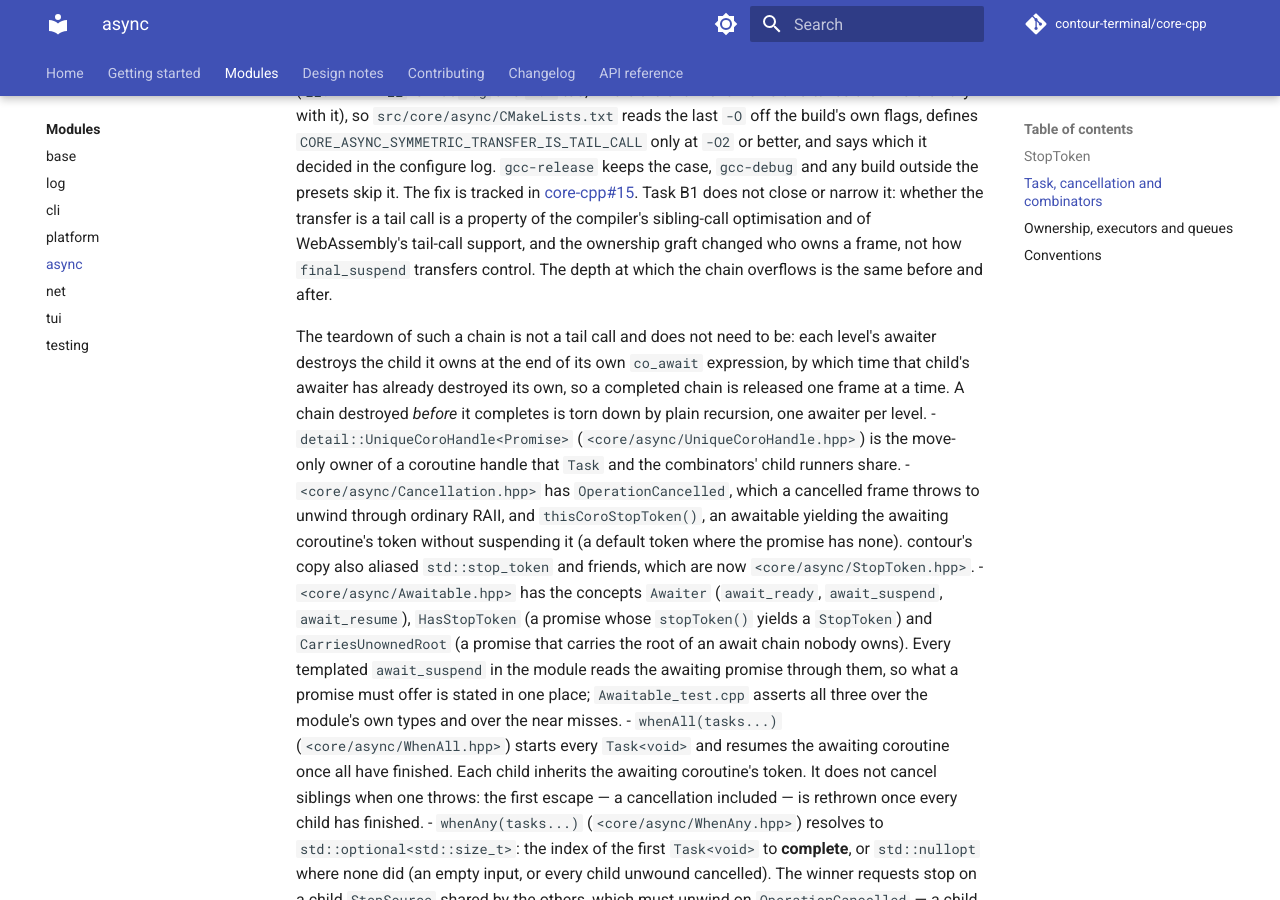
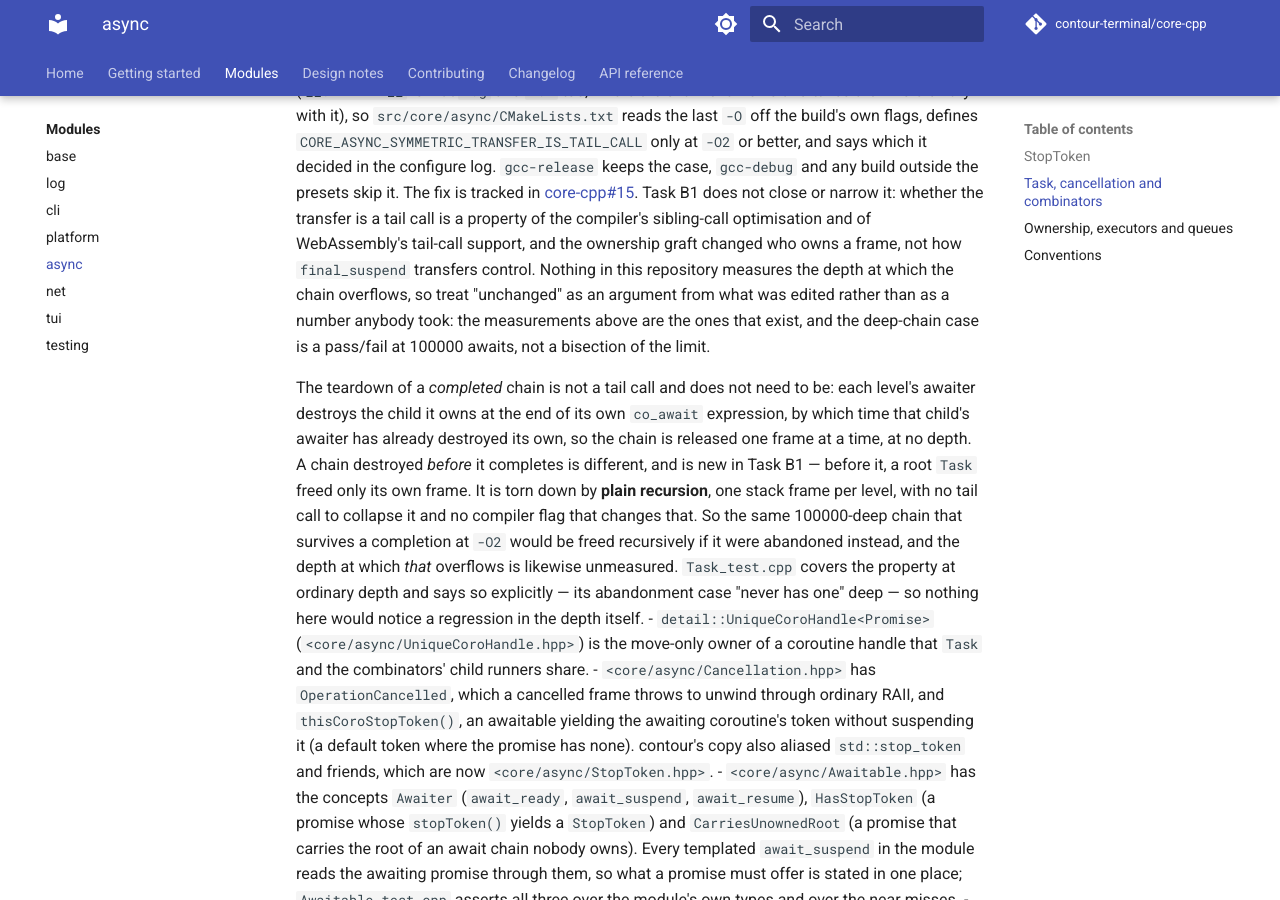
Before and after one commit to contour-terminal/core-cpp, an MkDocs documentation site: the page built from docs/modules/async.md, in a window 1280 px wide and 900 px high, scrolled down 2424 px. Built offline with MkDocs 1.6.1 and Material for MkDocs 9.7.7, drawn with Linux system fonts in a browser that asks for light colours; comment, search, counter and statistics services are not loaded.

Commit message:
docs(async): what closes the #1041 hazard is the pure virtual, not the using
Both IExecutor::submit overloads are pure, so a concrete executor declaring
only the borrowing half hides the owning one, fails to override it, and stays
abstract: unusable rather than silently leaky. Every `using IExecutor::submit;`
in the tree is therefore a no-op today, and the header's claim that "nothing
would diagnose it" was true of the upstream defect and false here. The
residual shape is an intermediate abstract class declaring one half, which
-Woverloaded-virtual and clang-tidy's bugprone-derived-method-shadowing-base-
method each refuse.

That warning is gated by CORE_CPP_GCC_OR_CLANG, not by GCC alone: the rules
file said "GCC's -Woverloaded-virtual", which understated it. The negative
control stays -- it proves the concept discriminates rather than accepting
everything. The matching comment in ThreadPoolExecutor_test.cpp, which called
the static_assert "the one line that holds this executor to it" when it is a
reachability check, was corrected in 0a77bfa alongside the new join case.

Three more corrections in the same pass:

  - the Task ownership rules' file list omitted ThreadPoolExecutor_test.cpp,
    which holds the only cases for the resume-or-free rule over a real pool
    and for a cross-thread join, and which is compiled only where
    CORE_CPP_USE_THREADS is on;
  - AGENT.md still read as though the async merge were ahead of us;
  - docs/modules/async.md claimed the stack-overflow depth is "the same before
    and after", which nothing here measures, and stated the pre-completion
    teardown without the caveat its sibling paragraph carries. That teardown
    is plain recursion, one stack frame per level, no tail call collapses it,
    and Task_test.cpp says in as many words that its case never has a deep one.

Signed-off-by: Christian Parpart <christian@parpart.family>

```diff
--- a/docs/modules/async.md
+++ b/docs/modules/async.md
@@ -94,14 +94,21 @@ Imported from contour's `src/coro` at `6777ff05`, with `coro::` renamed `core::a
   [core-cpp#15](https://github.com/contour-terminal/core-cpp/issues/15). Task B1 does not close or
   narrow it: whether the transfer is a tail call is a property of the compiler's sibling-call
   optimisation and of WebAssembly's tail-call support, and the ownership graft changed who owns a
-  frame, not how `final_suspend` transfers control. The depth at which the chain overflows is the
-  same before and after.
+  frame, not how `final_suspend` transfers control. Nothing in this repository measures the depth at
+  which the chain overflows, so treat "unchanged" as an argument from what was edited rather than
+  as a number anybody took: the measurements above are the ones that exist, and the deep-chain case
+  is a pass/fail at 100000 awaits, not a bisection of the limit.
 
-  The teardown of such a chain is not a tail call and does not need to be: each level's awaiter
-  destroys the child it owns at the end of its own `co_await` expression, by which time that
-  child's awaiter has already destroyed its own, so a completed chain is released one frame at a
-  time. A chain destroyed *before* it completes is torn down by plain recursion, one awaiter per
-  level.
+  The teardown of a *completed* chain is not a tail call and does not need to be: each level's
+  awaiter destroys the child it owns at the end of its own `co_await` expression, by which time
+  that child's awaiter has already destroyed its own, so the chain is released one frame at a time,
+  at no depth. A chain destroyed *before* it completes is different, and is new in Task B1 — before
+  it, a root `Task` freed only its own frame. It is torn down by **plain recursion**, one stack
+  frame per level, with no tail call to collapse it and no compiler flag that changes that. So the
+  same 100000-deep chain that survives a completion at `-O2` would be freed recursively if it were
+  abandoned instead, and the depth at which *that* overflows is likewise unmeasured.
+  `Task_test.cpp` covers the property at ordinary depth and says so explicitly — its abandonment
+  case "never has one" deep — so nothing here would notice a regression in the depth itself.
 - `detail::UniqueCoroHandle<Promise>` (`<core/async/UniqueCoroHandle.hpp>`) is the move-only owner
   of a coroutine handle that `Task` and the combinators' child runners share.
 - `<core/async/Cancellation.hpp>` has `OperationCancelled`, which a cancelled frame throws to
```
Also changed, not shown: .agent/rules/async-and-net.md (+23 -11 lines), AGENT.md (+7 -5 lines), 1 other file.
